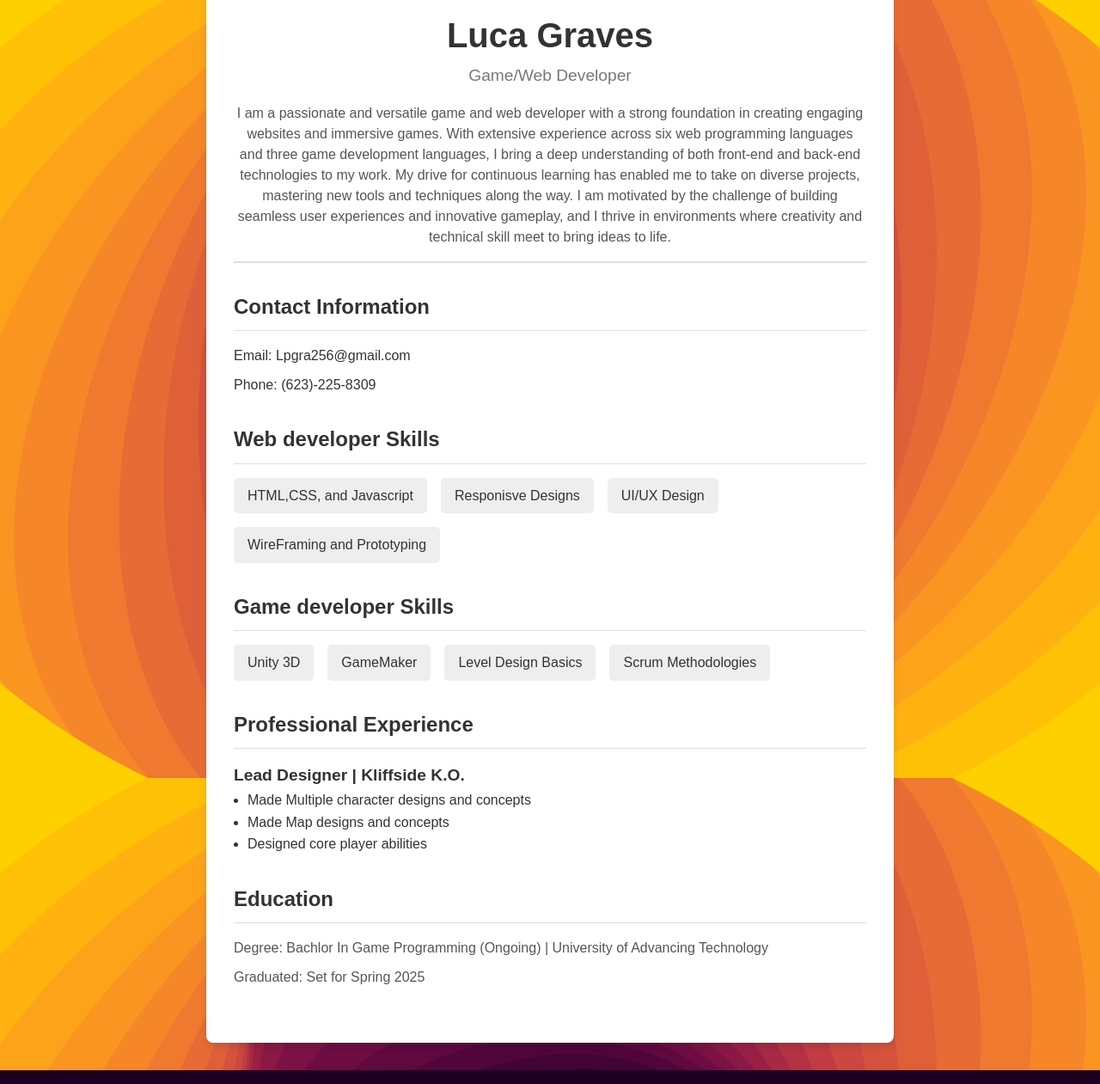
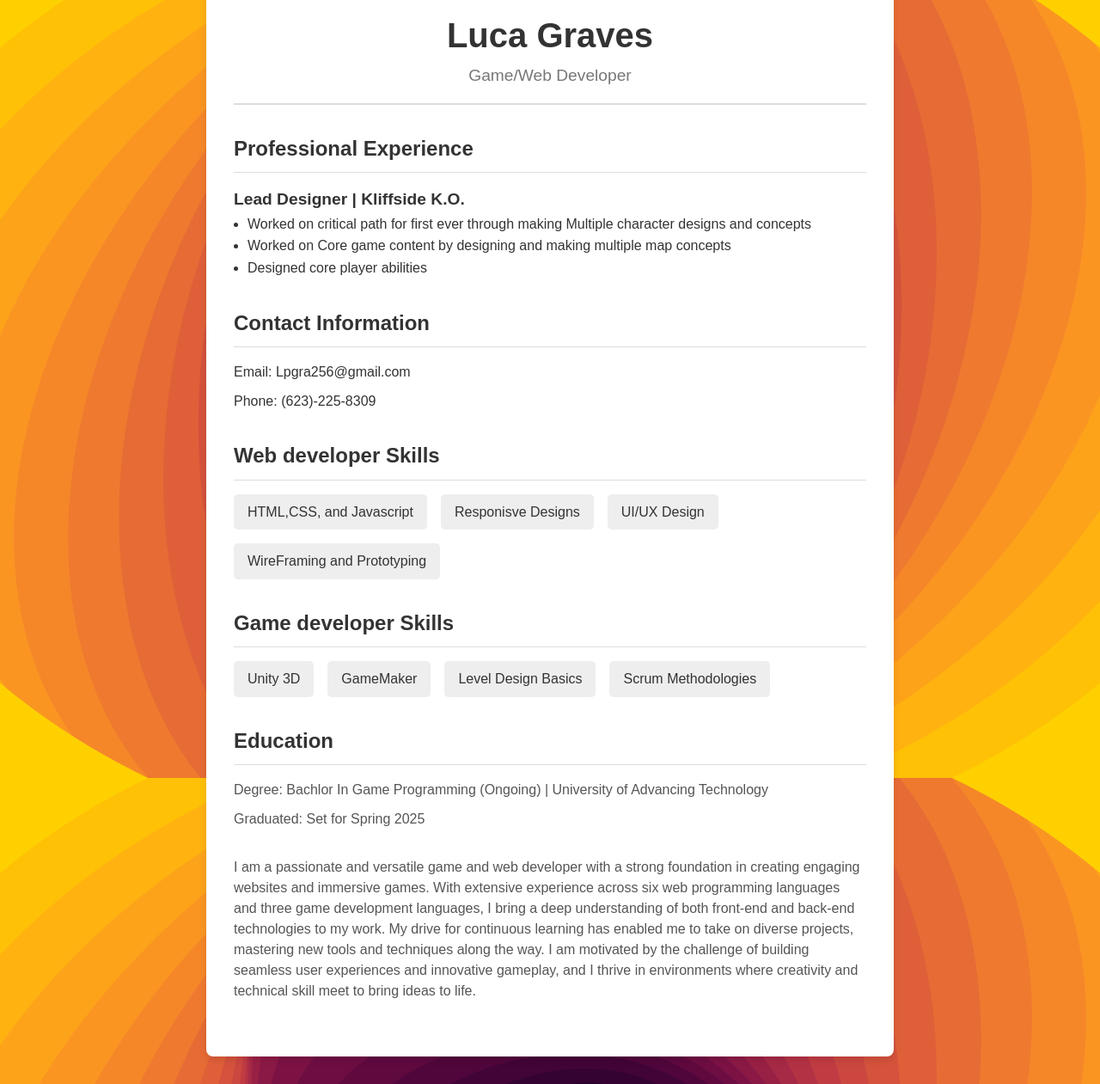
Before and after one commit to lgrave264/Resume, a plain HTML site: page index.html in a window 1280 px wide. Shown: the part 55-1316 px from the top of the page at 86% size. Drawn offline with Linux system fonts and the light colour scheme.

Commit message:
rearragning

```diff
--- a/index.html
+++ b/index.html
@@ -11,8 +11,18 @@
         <header class="header">
             <h1>Luca Graves</h1>
             <p class="title">Game/Web Developer</p>
-            <p class="summary">I am a passionate and versatile game and web developer with a strong foundation in creating engaging websites and immersive games. With extensive experience across six web programming languages and three game development languages, I bring a deep understanding of both front-end and back-end technologies to my work. My drive for continuous learning has enabled me to take on diverse projects, mastering new tools and techniques along the way. I am motivated by the challenge of building seamless user experiences and innovative gameplay, and I thrive in environments where creativity and technical skill meet to bring ideas to life.</p>
         </header>
+        <section class="experience">
+            <h2>Professional Experience</h2>
+            <div class="job">
+                <h3>Lead Designer | Kliffside K.O.</h3>
+                <ul>
+                    <li>Worked on critical path for first ever through making Multiple character designs and concepts</li>
+                    <li>Worked on Core game content by designing and making multiple map concepts</li>
+                    <li>Designed core player abilities</li>
+                </ul>
+            </div>
+        </section>
         <section class="contact">
             <h2>Contact Information</h2>
             <p>Email: Lpgra256@gmail.com</p>
@@ -36,22 +46,14 @@
                 <li>Scrum Methodologies</li>
             </ul>
         </section>
-        <section class="experience">
-            <h2>Professional Experience</h2>
-            <div class="job">
-                <h3>Lead Designer | Kliffside K.O.</h3>
-                <ul>
-                    <li>Made Multiple character designs and concepts</li>
-                    <li>Made Map designs and concepts</li>
-                    <li>Designed core player abilities</li>
-                </ul>
-            </div>
-        </section>
         <section class="education">
             <h2>Education</h2>
             <p>Degree: Bachlor In Game Programming (Ongoing) | University of Advancing Technology</p>
             <p>Graduated: Set for Spring 2025</p>
         </section>
+        <section>
+            <p class="summary">I am a passionate and versatile game and web developer with a strong foundation in creating engaging websites and immersive games. With extensive experience across six web programming languages and three game development languages, I bring a deep understanding of both front-end and back-end technologies to my work. My drive for continuous learning has enabled me to take on diverse projects, mastering new tools and techniques along the way. I am motivated by the challenge of building seamless user experiences and innovative gameplay, and I thrive in environments where creativity and technical skill meet to bring ideas to life.</p>
+        </section>
     </div>
 </body>
 </html>
```
